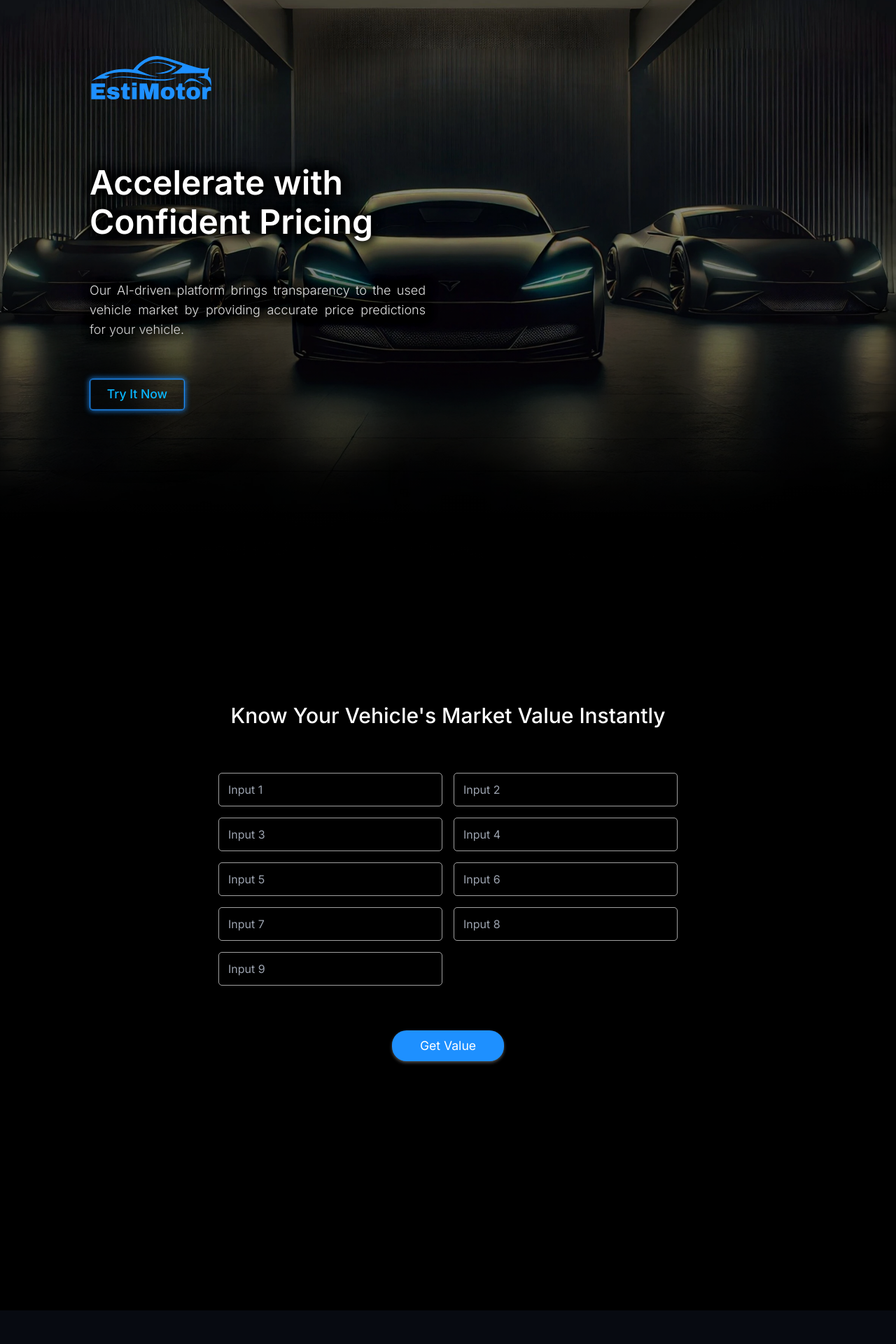
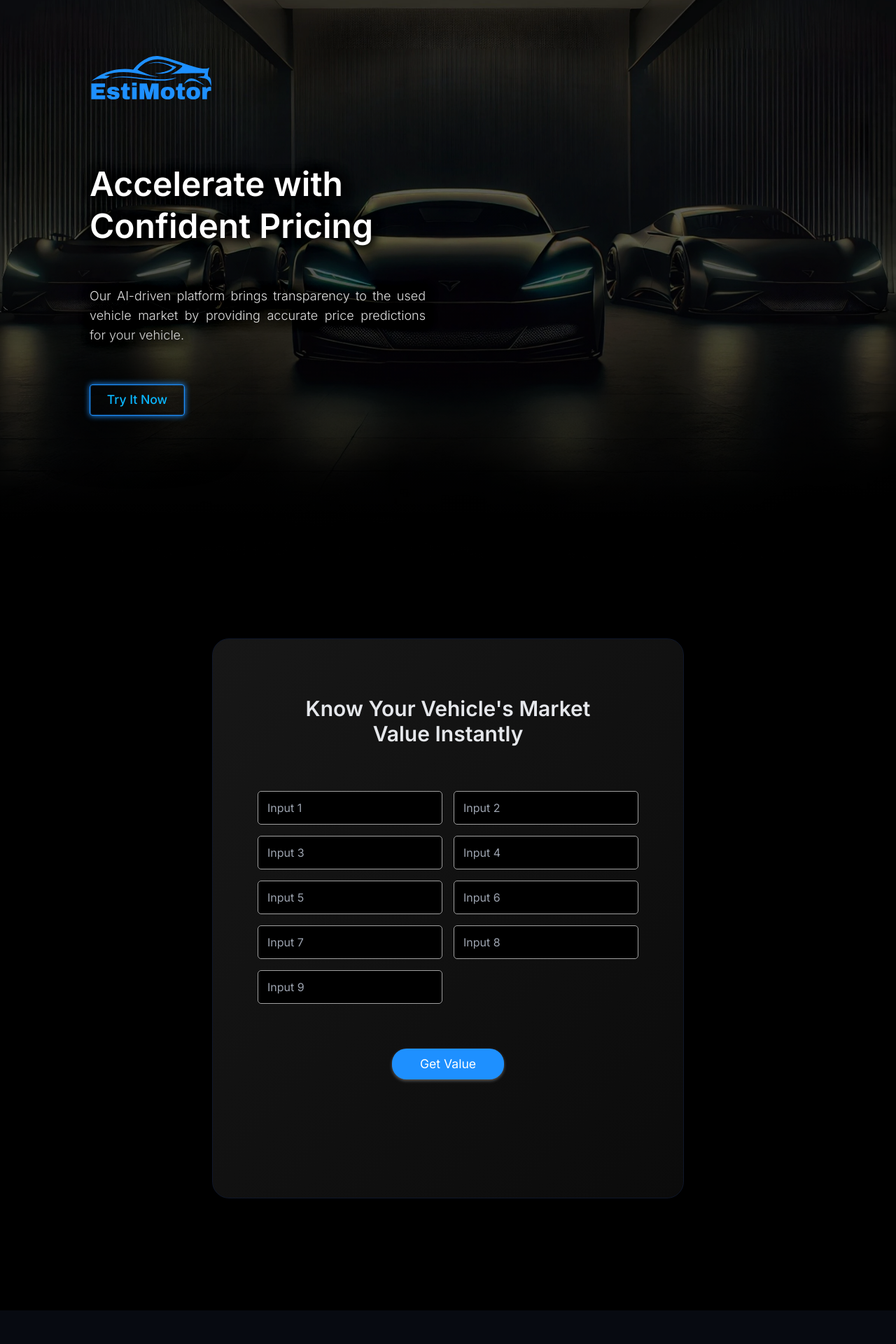
Before and after one commit to AshanSalinda/EstiMotor, a React (Vite) app in the folder Frontend/: page / in a window 1280 px wide. Shown: the top 1920 px of the page at 70% size. Built offline with nearby package versions, Linux system fonts and the light colour scheme; a web font is replaced by a local one.

Commit message:
input section background

```diff
--- a/Frontend/package.json
+++ b/Frontend/package.json
@@ -16,7 +16,8 @@
     "newrelic": "^12.9.0",
     "react": "^18.3.1",
     "react-dom": "^18.3.1",
-    "react-router-dom": "^6.27.0"
+    "react-router-dom": "^6.27.0",
+    "react-select": "^5.9.0"
   },
   "devDependencies": {
     "@eslint/js": "^9.11.1",
--- a/Frontend/src/Sections/HomePageSections/InputSection.jsx
+++ b/Frontend/src/Sections/HomePageSections/InputSection.jsx
@@ -33,11 +33,13 @@ function InputSection() {
 
 
     return (
-        <div id='input-section' className='flex justify-center min-h-screen mb-40 md:-mt-52 lg:mt-28 onlyMd:min-h-fit'>
-            <form onSubmit={handleSubmit} className='flex flex-col items-center justify-center -mb-10 space-y-16'>
-                <h1 className='px-8 text-2xl font-medium text-justify md:text-3xl'>Know Your Vehicle's Market Value Instantly</h1>
+        <div id='input-section' className='flex justify-center min-h-screen px-2 mb-40 md:px-10 md:-mt-52 lg:mt-28 onlyMd:min-h-fit'>
+            {/* <form onSubmit={handleSubmit} className='flex lg:min-w-[48vw] flex-col items-center justify-center space-y-16 text-center bg-gradient-to-tl from-[#0b1b2b] shadow-[0_0_20px_-5px_#444444] to-[#000720] border border-slate-900 rounded-2xl md:rounded-3xl md:px-16 lg:px-16'> */}
+            <form onSubmit={handleSubmit} className='flex lg:min-w-[48vw] flex-col items-center justify-center space-y-16 text-center bg-gradient-to-tl from-[#0b0b0b] to-[#171717] border border-slate-900 rounded-2xl md:rounded-3xl md:px-16 lg:px-16'>
 
-                <div className="grid grid-cols-1 gap-5 md:grid-cols-2 md:gap-4">
+                <h1 className='px-10 pt-20 text-3xl font-semibold text-gray-200 max-w-[32rem] md:text-3xl'>Know Your Vehicle's Market Value Instantly</h1>
+
+                <div className="grid grid-cols-1 gap-5 md:grid-cols-2 md:gap-4 lg:min-w-[34rem]">
                     <Input type="text" label="Input 1" />
                     <Input type="text" label="Input 2" />
                     <Input type="text" label="Input 3" />
@@ -66,7 +68,7 @@ function InputSection() {
                         </div>
                     }
 
-                    <p id='display-value' className="pb-10 text-3xl font-medium tracking-tight opacity-0 text-slate-100 md:text-4xl tabular-nums font-monoSpace">
+                    <p id='display-value' className="pb-16 text-3xl font-medium tracking-tight opacity-0 text-slate-100 md:text-4xl tabular-nums font-monoSpace">
                         {`LKR ${displayValue}`}
                     </p>
                 </div>
--- a/Frontend/src/Sections/HomePageSections/LandingSection.jsx
+++ b/Frontend/src/Sections/HomePageSections/LandingSection.jsx
@@ -14,7 +14,7 @@ function LandingSection() {
 
             {/* Background */}
             <div className='absolute bg-gradient-to-t from-black to-transparent from-[40%] bg-[0%_0%] animate-gradientMove z-[-1] w-full h-full' style={{backgroundSize: "100% 200%"}}></div>
-            <img src={background} alt="Background" className='absolute object-cover w-full h-full z-[-2] brightness-110'/>
+            <img src={background} alt="Background" className='absolute object-cover w-full h-full z-[-2] brightness-75'/>
             {/* <img src={background1} alt="Background" className='absolute right-0 z-[-1]' /> */}
 
             {/* Logo */}
@@ -22,7 +22,7 @@ function LandingSection() {
 
             {/* Content */}
             <div className='px-10 py-16 mt-3 md:mt-10 lg:mt-5 space-y-14 md:px-20 lg:px-32'>
-                <h1 className='text-[2rem] leading-tight md:text-[3rem] md:leading-[3.5rem] font-semibold text-shadow'>Accelerate with<br />Confident Pricing</h1>
+                <h1 className='text-[9vw] leading-snug md:text-[3rem] md:leading-[3.75rem] font-semibold text-shadow'>Accelerate with<br />Confident Pricing</h1>
                 <p className='text-base md:text-lg text-justify md:max-w-[30rem] font-light text-[#E0E0E0] text-shadow'>Our AI-driven platform brings transparency to the used vehicle market by providing accurate price predictions for your vehicle.</p>
 
                 <Button
--- a/Frontend/src/data/muiTheme.js
+++ b/Frontend/src/data/muiTheme.js
@@ -43,7 +43,6 @@ const inputStyles = {
                 backgroundColor: colors.black,
                 color: colors.gray[300],
                 borderRadius: "5px",
-                width: "20rem",
                 height: "3rem",
 
                 '& .MuiOutlinedInput-notchedOutline': {
--- a/Frontend/src/index.css
+++ b/Frontend/src/index.css
@@ -9,3 +9,10 @@ html {
 body {
   @apply text-white bg-black;
 }
+
+.my-class {
+    background: radial-gradient(circle at top left, #003366, transparent),
+    radial-gradient(circle at bottom right, #000022, transparent),
+    linear-gradient(to bottom, #0a0a0a, #121212);
+
+}
--- a/Frontend/src/pages/Login.jsx
+++ b/Frontend/src/pages/Login.jsx
@@ -9,11 +9,11 @@ import Button from '../components/input/Button';
 function Login() {
   return (
     <div className='min-w-[100vw] min-h-[100vh] overflow-auto flex items-center justify-center'>
-        <img src={background2} alt="background" className='absolute object-cover pointer-events-none w-full h-full brightness-[0.9]' />
+        <img src={background2} alt="background" className='absolute object-cover pointer-events-none w-full h-full brightness-[0.8]' />
 
-        <div className='px-16 py-11 bg-[#000000A0] backdrop-blur-sm rounded-lg shadow-[0_4px_30px_15px_#FFFFFF50] '>
+        <div className='md:px-[5.2rem] w-full mx-2 md:w-fit py-11 bg-[#000000A0] backdrop-blur-sm rounded-xl shadow-[0_4px_30px_15px_#FFFFFF50] '>
             <h1 className='text-4xl font-semibold text-center text-white'>Login</h1>
-            <form className='flex flex-col items-center mt-16 space-y-4'>
+            <form className='flex flex-col items-center mx-auto mt-16 space-y-4 w-fit'>
                 <Input type='email' label="Email" />
                 <Input type='password' label="Password" />
                 <Button label='Login' sx={{width: "100%"}} />
```
Also changed, not shown: 1 other file (tests, documents, lock files or other folders).
